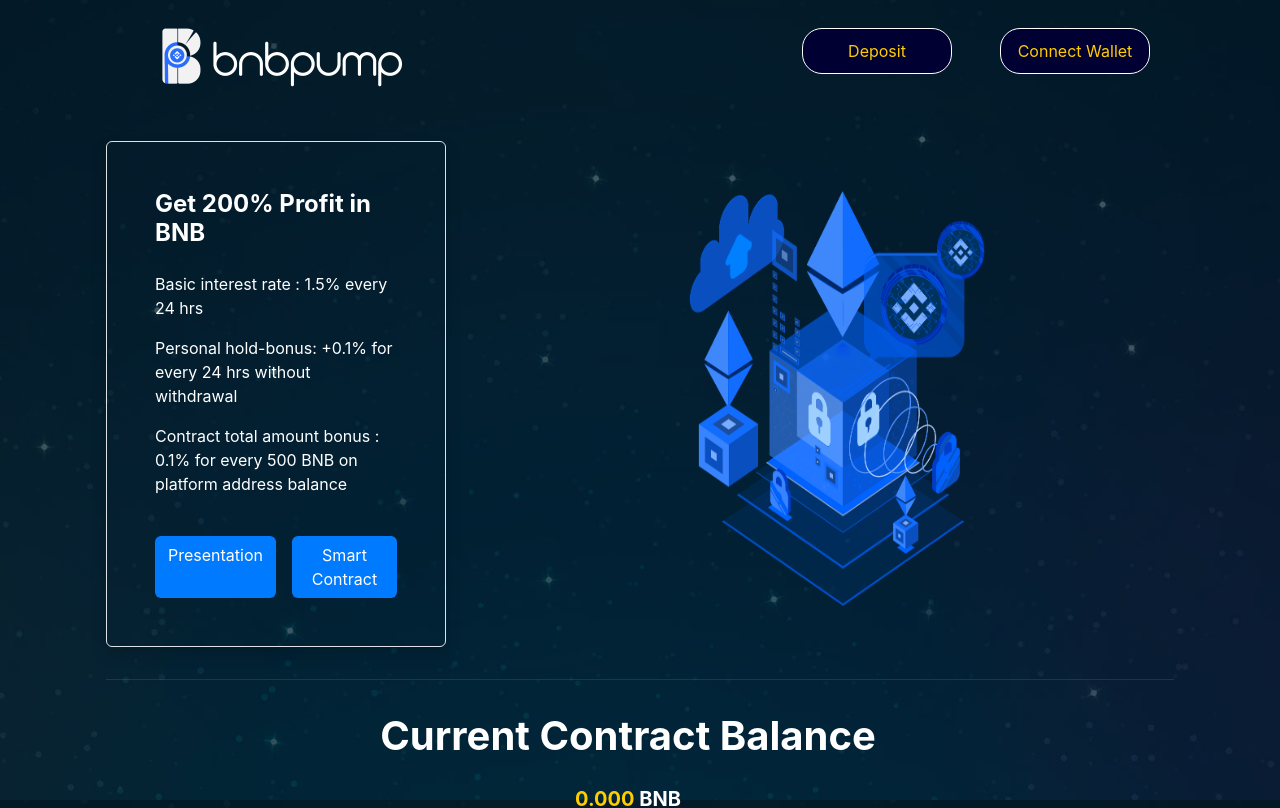
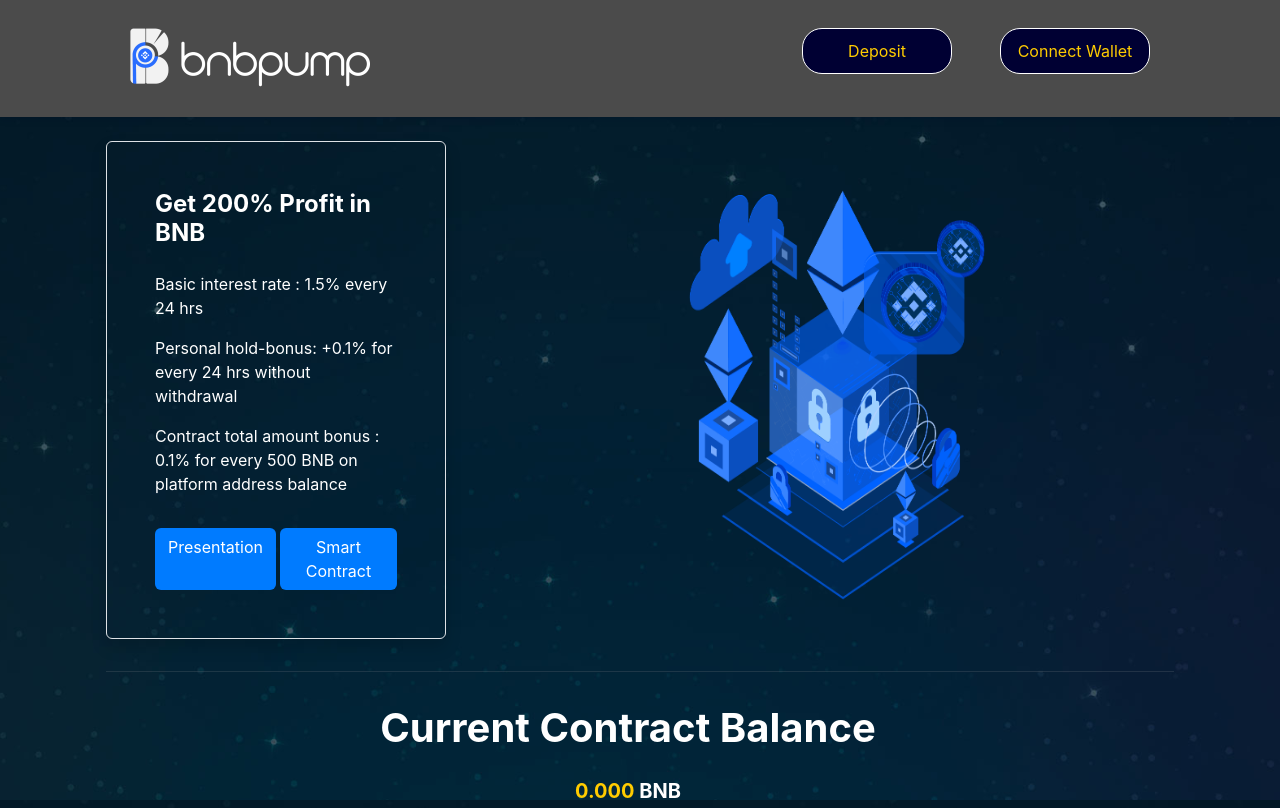
Before and after one commit to AllDigitalOfficial/sample-react-plan8, a React (Vite) app: page / in a window 1280 px wide. Shown: the top 808 px of the page. Built offline with nearby package versions, Linux system fonts and the light colour scheme.

Commit message:
new commit 9

```diff
--- a/src/components/HeroSection/index.tsx
+++ b/src/components/HeroSection/index.tsx
@@ -43,7 +43,7 @@ const HeroSection = () => {
                   </span>
                 </p>
               </div>
-              <div className="d-flex gap-3 mt-4 justify-content-center">
+              <div className="d-flex gap-1 mt-3 justify-content-center">
                 <a
                   href={presentationLink}
                   target="_blank"
--- a/src/components/Navbar/Navbar.css
+++ b/src/components/Navbar/Navbar.css
@@ -1,8 +1,8 @@
-.Button {
-    transition: background-color 0.3s ease, color 0.3s ease;
-  }
+.navbar {
+  transition: background-color 0.3s ease, box-shadow 0.3s ease;
+}
 
-.Button:hover {
-    background-color: #0056b3; /* Change to desired hover background color */
-    color: #ffffff; /* Change to desired hover text color */
-  }
+.navbar.sticky-top {
+  background-color: rgba(52, 58, 64, 0.9); /* Slightly transparent background */
+  box-shadow: 0 4px 6px rgba(11, 1, 45, 0.1); /* Add shadow for highlight */
+}
--- a/src/components/Navbar/index.tsx
+++ b/src/components/Navbar/index.tsx
@@ -2,7 +2,7 @@ import { Navbar, Container, Nav, Button } from "react-bootstrap";
 import "./Navbar.css";
 
 const Navbars = () => {
-  const navbarBgColor = import.meta.env.VITE_APP_NAVBAR_BG_COLOR || "#343a40"; // Default to dark
+  const navbarBgColor = import.meta.env.VITE_APP_NAVBAR_BG_COLOR || "#4B4B4BFF"; // Default to dark
 
   const buttonBgColor = import.meta.env.VITE_APP_BUTTON_BG_COLOR || "#000033FF"; // Blackish blue
   const buttonTextColor = import.meta.env.VITE_APP_BUTTON_TEXT_COLOR || "#ffffff"; // Default to white
@@ -12,10 +12,10 @@ const Navbars = () => {
   return (
     <>
       <Navbar
-        bg="transparent"
+        bg="navbarBgColor"
         variant="transparent"
         expand="lg"
-        className="py-3"
+        className="py-3 sticky-top"
         style={{
           backgroundColor: navbarBgColor,
         }}
@@ -26,7 +26,7 @@ const Navbars = () => {
               alt="Logo"
               src={import.meta.env.VITE_APP_LOGO || "BNBPUMP-LOGO.png"}
               className="img-fluid"
-              style={{ width: "250px", height: "auto", marginLeft: "72px", alignSelf: "right" }}
+              style={{ width: "250px", height: "auto", marginLeft: "40px", alignSelf: "right" }}
             />
           </Navbar.Brand>
           <Nav className="ms-auto d-flex align-items-center flex-wrap nav-buttons">
@@ -76,9 +76,9 @@ const Navbars = () => {
           width: 150px;
         }
 
-        @media (max-width: 250px) {
+        @media (max-width: 360px) {
           .nav-buttons {
-            flex-direction: column;
+            flex-direction: row;
             align-items: center;
           }
 
```
Also changed, not shown: 1 other file (tests, documents, lock files or other folders).
